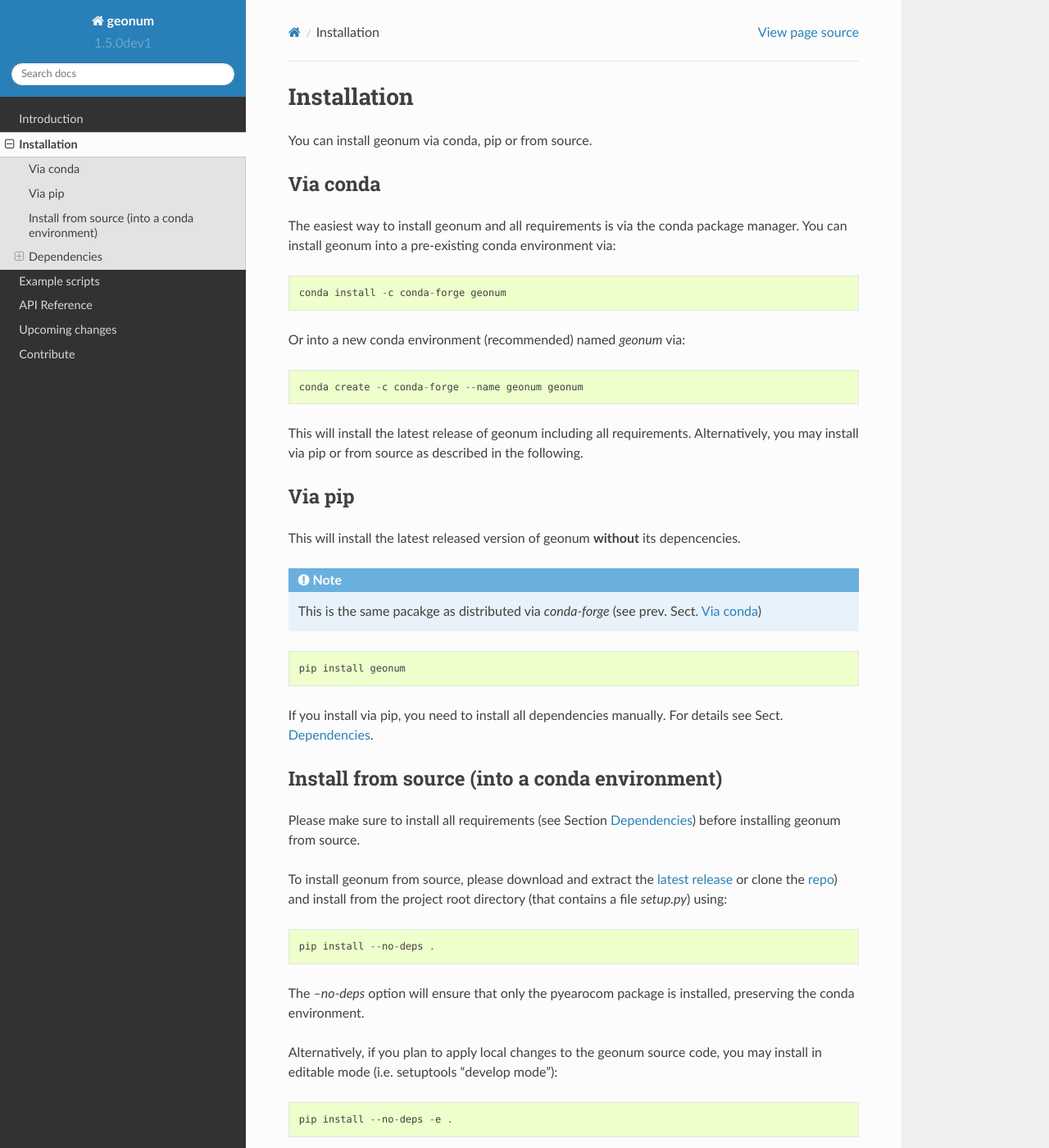
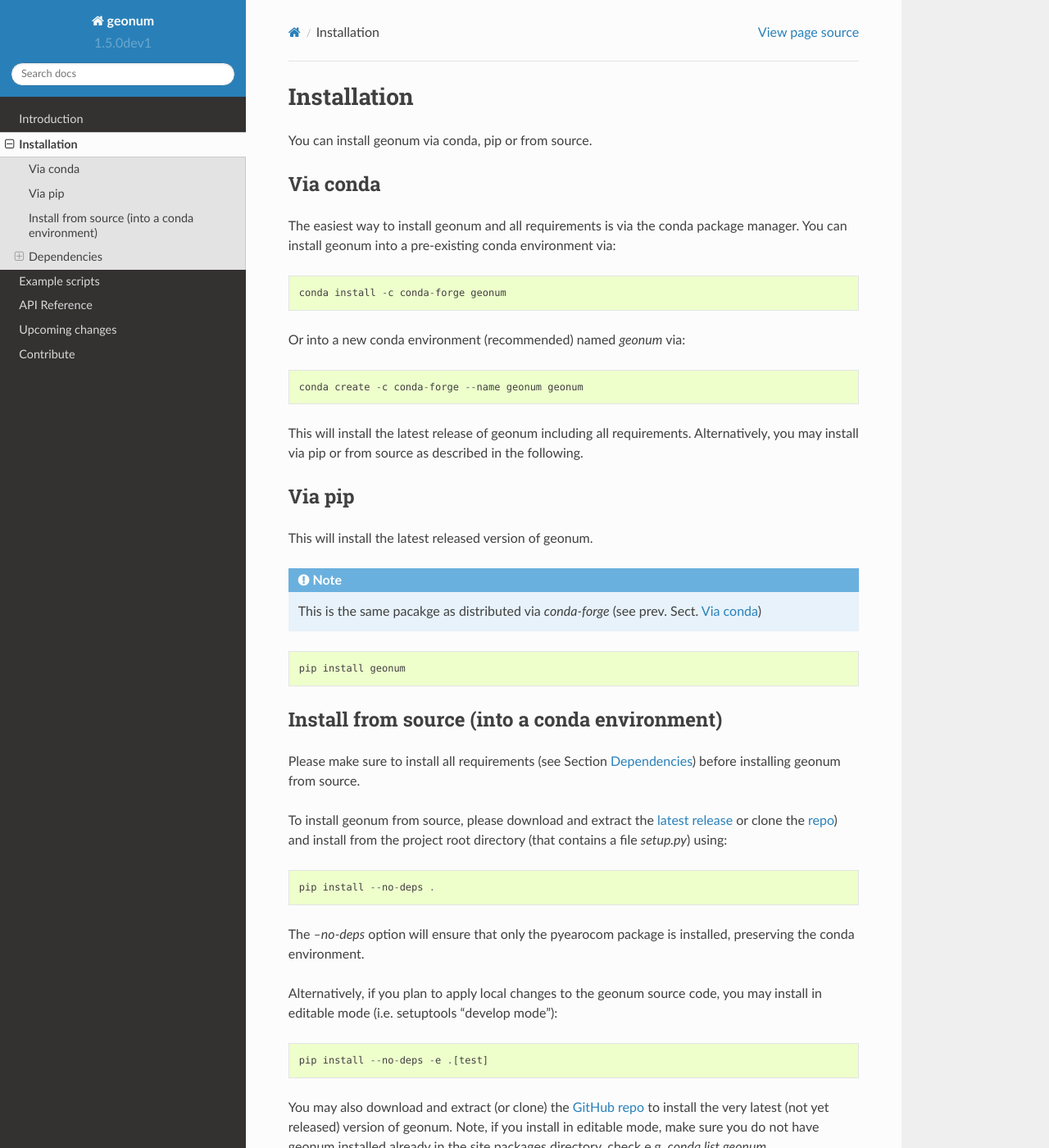
Before and after one commit to jgliss/geonum, a Sphinx documentation site: the page built from docs/install.rst, in a window 1280 px wide and 1400 px high. Shown: the whole window at 82% size. Built offline with Sphinx 7.4.7 and the Read the Docs theme 2.0.0, drawn with Linux system fonts in a browser that asks for light colours; formulas are drawn with MathJax 3; pages that are not in the unit, such as notebooks, are missing from menus.

Commit message:
Add to install notes

```diff
--- a/docs/install.rst
+++ b/docs/install.rst
@@ -25,8 +25,7 @@
 Via pip
 -------
 
-This will install the latest released version of geonum **without** its
-depencencies.
+This will install the latest released version of geonum.
 
 .. note::
 
@@ -37,8 +36,6 @@
 
 	pip install geonum
 
-If you install via pip, you need to install all dependencies manually. For
-details see Sect. :ref:`dependencies`.
 
 Install from source (into a conda environment)
 ----------------------------------------------
@@ -59,7 +56,7 @@
 Alternatively, if you plan to apply local changes to the geonum source code,
 you may install in editable mode (i.e. setuptools "develop mode")::
 
-	pip install --no-deps -e .
+	pip install --no-deps -e .[test]
 
 You may also download and extract (or clone) the
 `GitHub repo <https://github.com/jgliss/geonum>`__ to install the very
```
